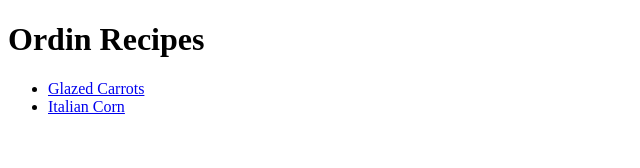
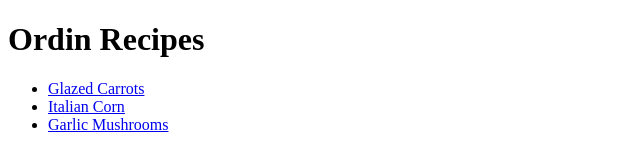
Before and after one commit to DicksonPius/ordin-recipes, a plain HTML site: page index.html in a window 1280 px wide. Shown: the whole page, without its empty margins (0-640 px from the left). Drawn offline with Linux system fonts and the light colour scheme.

Commit message:
ADDED 'LI' LINK TO INDEX files
Link to new recipe page was added to index.html file

```diff
--- a/index.html
+++ b/index.html
@@ -10,6 +10,7 @@
     <ul>
       <li><a href="./recipes/Carrots.html">Glazed Carrots</a></li>
       <li><a href="./recipes/Corn.html">Italian Corn</a></li>
+      <li><a href="./recipes/mushrooms.html">Garlic Mushrooms</a></li>
     </ul>
   </body>
 </html>
```
